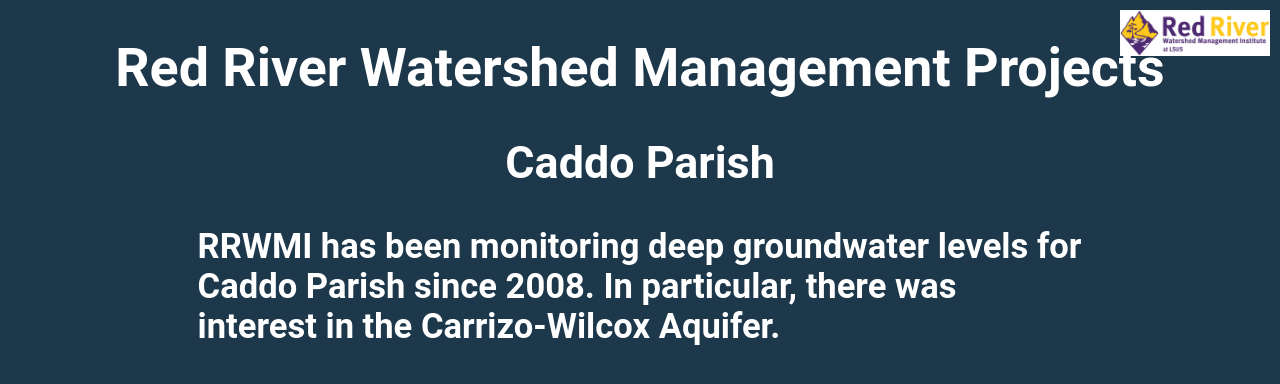
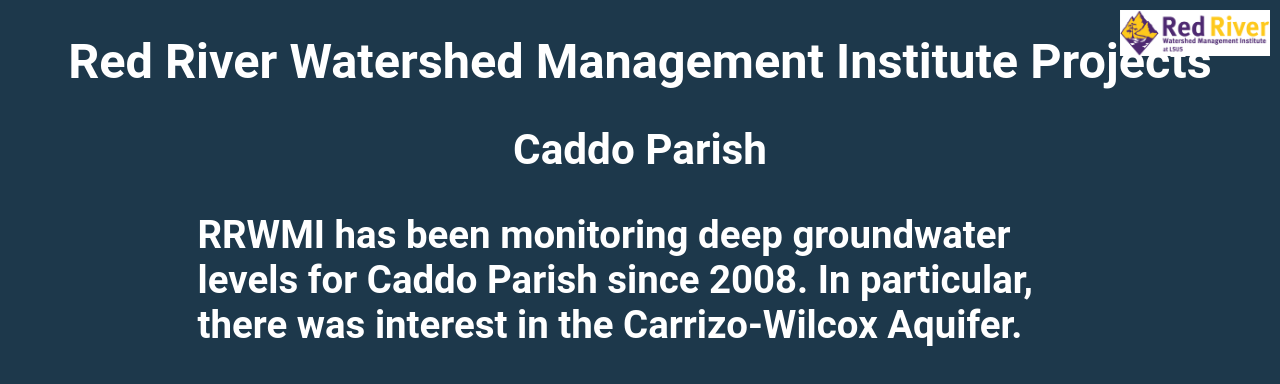
Before and after one commit to dr-maguigan/Project1, a plain HTML site: page index.html in a window 1280 px wide. Drawn offline with Linux system fonts and the light colour scheme.

Commit message:
Update index.html

```diff
--- a/index.html
+++ b/index.html
@@ -10,16 +10,16 @@ body {
 h1 {text-align: center;
 	font-family: Roboto;
 	color: white;
-   	font-size: 4.2vw;}
+   	font-size: 3.8vw;}
 
 h2 {text-align: center;
 	font-family: Roboto;
 	color: white;
-	font-size: 3.5vw;}
+	font-size: 3.3vw;}
 h3 {text-align: left;
 	font-family: Roboto;
 	color: white;
-	font-size: 2.7vw;}
+	font-size: 3.0vw;}
 
 .center {
 	max-width: 70%;
@@ -49,7 +49,7 @@ h3 {text-align: left;
 		<img src="text_white.png" alt="Red River Watershed Management Institute Logo">
 	</div>
 </div>
-	<h1>Red River Watershed Management Projects</h1>
+	<h1>Red River Watershed Management Institute Projects</h1>
   <h2>Caddo Parish</h2>
 	<div class="center">
 			<h3>RRWMI has been monitoring deep groundwater levels for Caddo Parish since 2008. In particular, there was interest in the Carrizo-Wilcox Aquifer.</h3>
```
